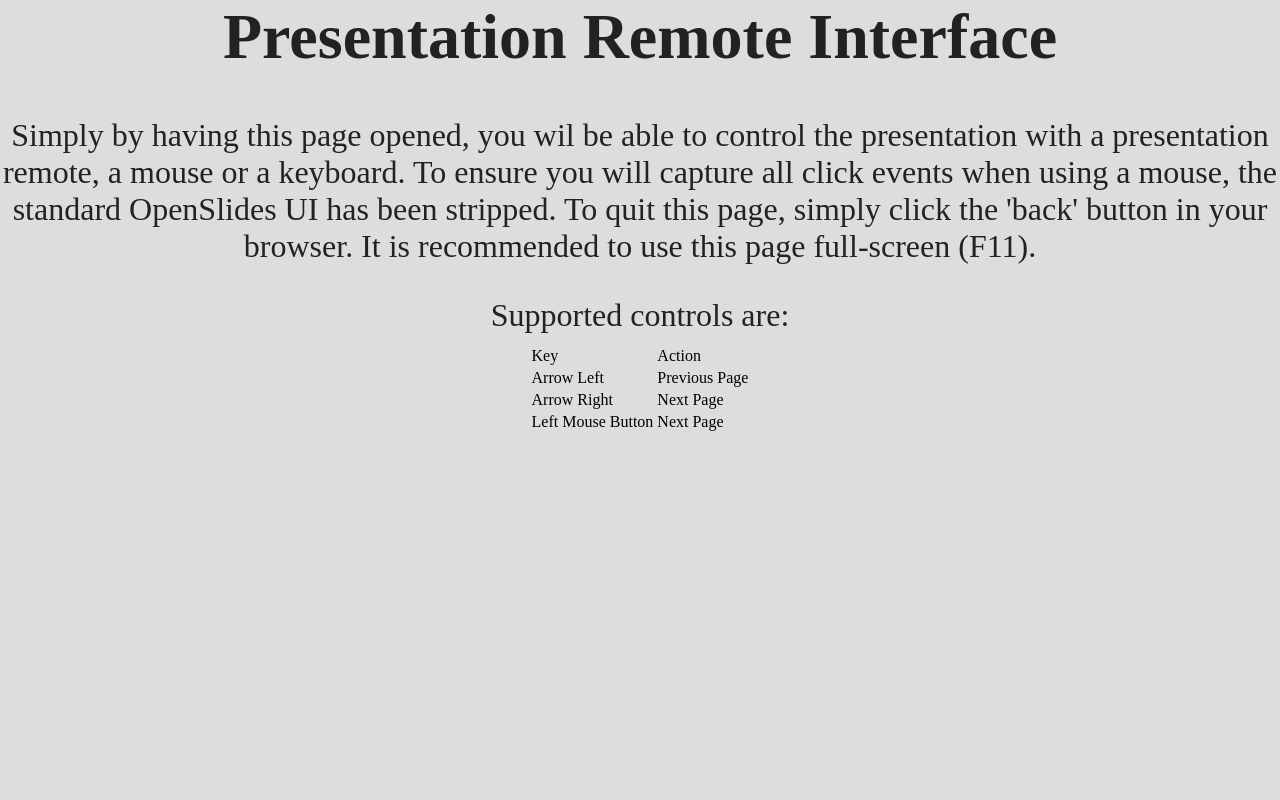
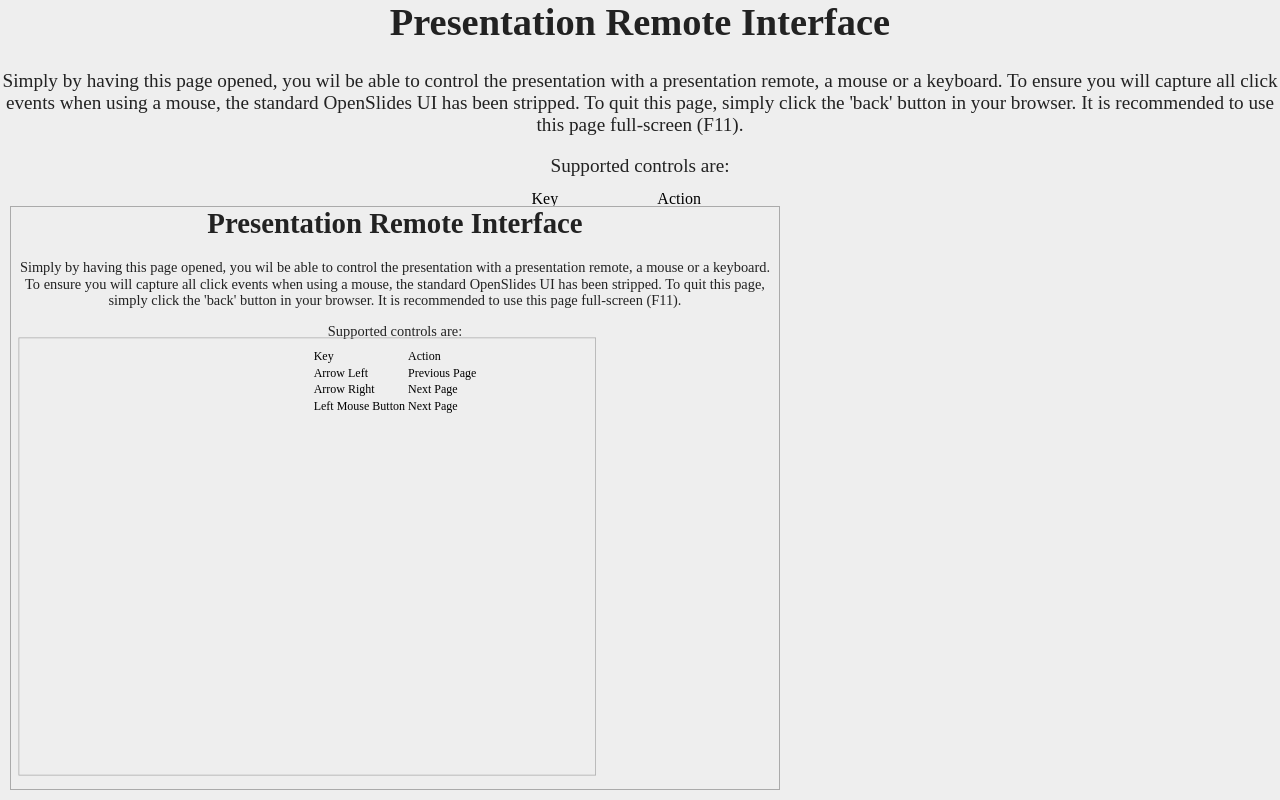
Before and after one commit to OpenSlides/openslides-presenter, a Django app: template openslides_clicker/templates/openslides_clicker/clicker_page.html in a window 1280 px wide. Run offline with Django 3.2, Linux system fonts and the light colour scheme; the template is opened without the code that fills it, so the values that code supplies are empty; some libraries are stand-ins or nearby versions.

Commit message:
Add presentation preview to clicker interface, small style changes.

```diff
--- a/openslides_clicker/static/js/clicker.js
+++ b/openslides_clicker/static/js/clicker.js
@@ -8,8 +8,8 @@ var previousSlide = function() {
 
 $(document).ready(function() {
     $('body').click(nextSlide);
+    $('iframeoverlay').click(nextSlide);
     $(document).keyup(function(e) {
-        console.log('Key pressed:', e.which);
         if (e.which == 37 || e.which == 40) previousSlide();
         else if (e.which == 39 || e.which == 38) nextSlide();
     });
--- a/openslides_clicker/static/styles/clicker.css
+++ b/openslides_clicker/static/styles/clicker.css
@@ -3,7 +3,7 @@ body {
 }
 
 #clicker-interface {
-    background-color: #ddd;
+    background-color: #eee;
     display: block;
     margin-top: -50px;
     width: 100%;
@@ -14,9 +14,27 @@ body {
     color: #222;
     text-align: center;
     margin: 50px auto;
-    font-size: 2em;
+    font-size: 1.2em;
 }
 
 .clicker-explanation table {
     margin: 10px auto;
 }
+
+#iframewrapper {
+    width: 768px;
+    height: 582px;
+    position: absolute;
+    bottom: 10px;
+    left: 10px;
+    overflow: hidden;
+    border: 1px solid #aaa;
+}
+
+#iframe {
+    pointer-events: none;
+    width: 1024px;
+    height: 768px;
+    transform-origin: 0 0 0;
+    transform: scale(0.75);
+}
--- a/openslides_clicker/templates/openslides_clicker/clicker_page.html
+++ b/openslides_clicker/templates/openslides_clicker/clicker_page.html
@@ -31,4 +31,9 @@
         </p>
     </div>
 </div>
+
+<!-- projector live view -->
+<div id="iframewrapper">
+    <iframe id="iframe" src="{% url 'projector_show' %}" frameborder="0"></iframe>
+</div>
 {% endblock %}
```
